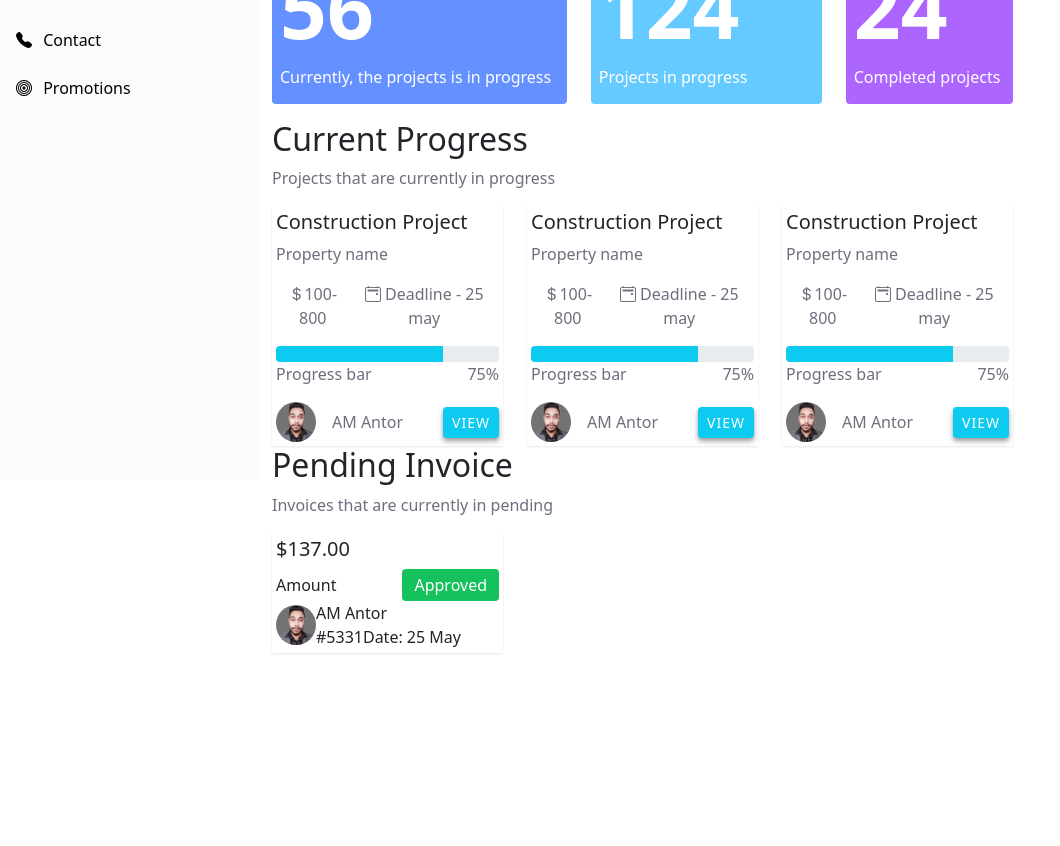
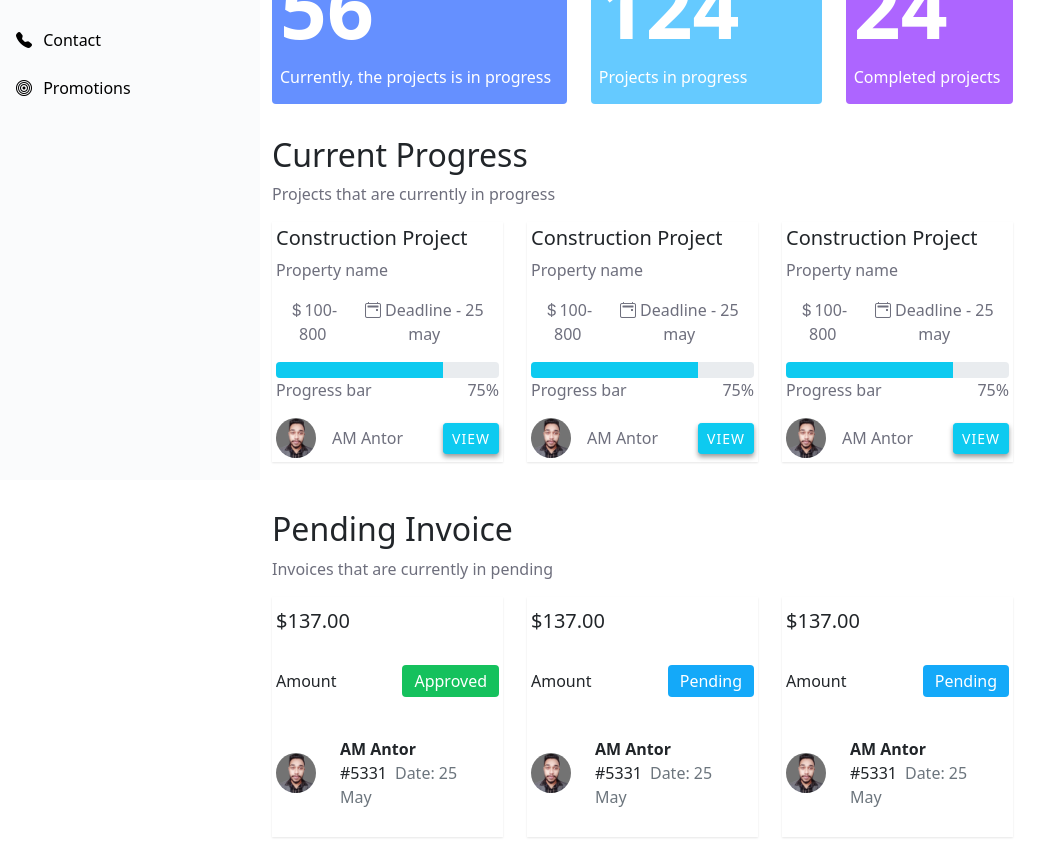
Before and after one commit to antorntech/admin-dashboard, a React (Create React App) app: page / in a window 1280 px wide. Shown: the part 320-1166 px from the top of the page, without its empty margins (0-1060 px from the left). Before the commit the page ends 1036 px from the top, so only its background shows below. Built offline with nearby package versions, Linux system fonts and the light colour scheme.

Commit message:
add progress section

```diff
--- a/src/components/MainContent/MainContent.js
+++ b/src/components/MainContent/MainContent.js
@@ -125,7 +125,7 @@ const MainContent = () => {
               </div>
             </div>
           </div>
-          <div>
+          <div className="my-3">
             <header className="text-start">
               <h2>Current Progress</h2>
               <p>Projects that are currently in progress</p>
@@ -280,7 +280,7 @@ const MainContent = () => {
               </div>
             </div>
           </div>
-          <div>
+          <div className="mt-5">
             <header className="text-start">
               <h2>Pending Invoice</h2>
               <p>Invoices that are currently in pending</p>
@@ -294,10 +294,10 @@ const MainContent = () => {
                   boxShadow: "rgba(0, 0, 0, 0.1) 0px 1px 2px 0px",
                 }}
               >
-                <header className="text-start">
+                <header className="py-2 text-start">
                   <h5>$137.00</h5>
                 </header>
-                <div className="d-flex justify-content-between align-items-center">
+                <div className="py-3 d-flex justify-content-between align-items-center">
                   <span>Amount</span>
                   <button
                     style={{
@@ -321,18 +321,104 @@ const MainContent = () => {
                     src={userImg}
                     alt=""
                   />
-                  <div className="text-start">
-                    <span>AM Antor</span>
+                  <div className="text-start p-4">
+                    <span className="fw-bold">AM Antor</span>
                     <div>
                       <span>#5331</span>
-                      <span>Date: 25 May</span>
+                      <span className="ps-2 text-secondary">Date: 25 May</span>
                     </div>
                   </div>
                 </div>
               </div>
             </div>
-            <div className="col"></div>
-            <div className="col"></div>
+            <div className="col">
+              <div
+                className="p-1"
+                style={{
+                  boxShadow: "rgba(0, 0, 0, 0.1) 0px 1px 2px 0px",
+                }}
+              >
+                <header className="py-2 text-start">
+                  <h5>$137.00</h5>
+                </header>
+                <div className="py-3 d-flex justify-content-between align-items-center">
+                  <span>Amount</span>
+                  <button
+                    style={{
+                      color: "#fff",
+                      background: "#14A9F9",
+                      padding: "4px 12px",
+                      border: "none",
+                      borderRadius: "4px",
+                    }}
+                  >
+                    Pending
+                  </button>
+                </div>
+                <div className="d-flex justify-content-start align-items-center">
+                  <img
+                    style={{
+                      width: "40px",
+                      height: "40px",
+                      borderRadius: "50px",
+                    }}
+                    src={userImg}
+                    alt=""
+                  />
+                  <div className="text-start p-4">
+                    <span className="fw-bold">AM Antor</span>
+                    <div>
+                      <span>#5331</span>
+                      <span className="ps-2 text-secondary">Date: 25 May</span>
+                    </div>
+                  </div>
+                </div>
+              </div>
+            </div>
+            <div className="col">
+              <div
+                className="p-1"
+                style={{
+                  boxShadow: "rgba(0, 0, 0, 0.1) 0px 1px 2px 0px",
+                }}
+              >
+                <header className="py-2 text-start">
+                  <h5>$137.00</h5>
+                </header>
+                <div className="py-3 d-flex justify-content-between align-items-center">
+                  <span>Amount</span>
+                  <button
+                    style={{
+                      color: "#fff",
+                      background: "#14A9F9",
+                      padding: "4px 12px",
+                      border: "none",
+                      borderRadius: "4px",
+                    }}
+                  >
+                    Pending
+                  </button>
+                </div>
+                <div className="d-flex justify-content-start align-items-center">
+                  <img
+                    style={{
+                      width: "40px",
+                      height: "40px",
+                      borderRadius: "50px",
+                    }}
+                    src={userImg}
+                    alt=""
+                  />
+                  <div className="text-start p-4">
+                    <span className="fw-bold">AM Antor</span>
+                    <div>
+                      <span>#5331</span>
+                      <span className="ps-2 text-secondary">Date: 25 May</span>
+                    </div>
+                  </div>
+                </div>
+              </div>
+            </div>
           </div>
         </div>
         <div className="col-3">Hi</div>
```
